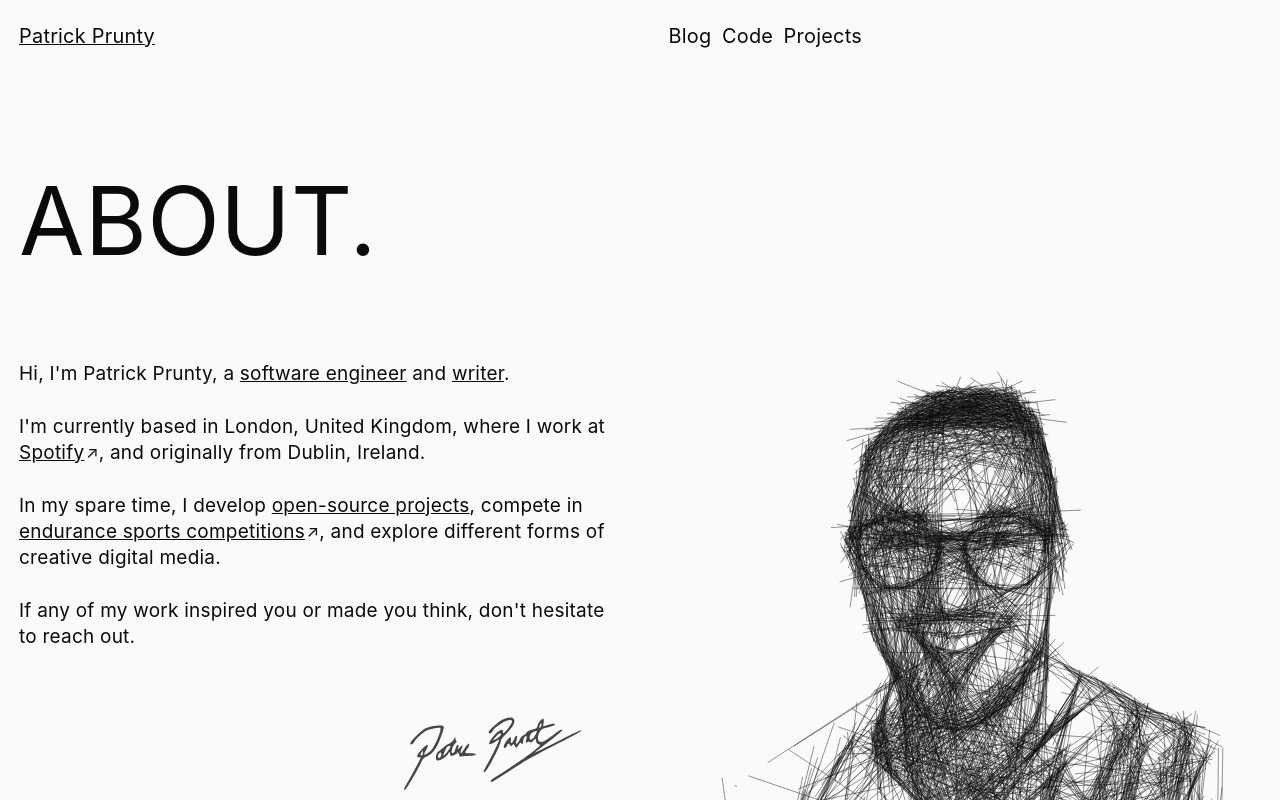
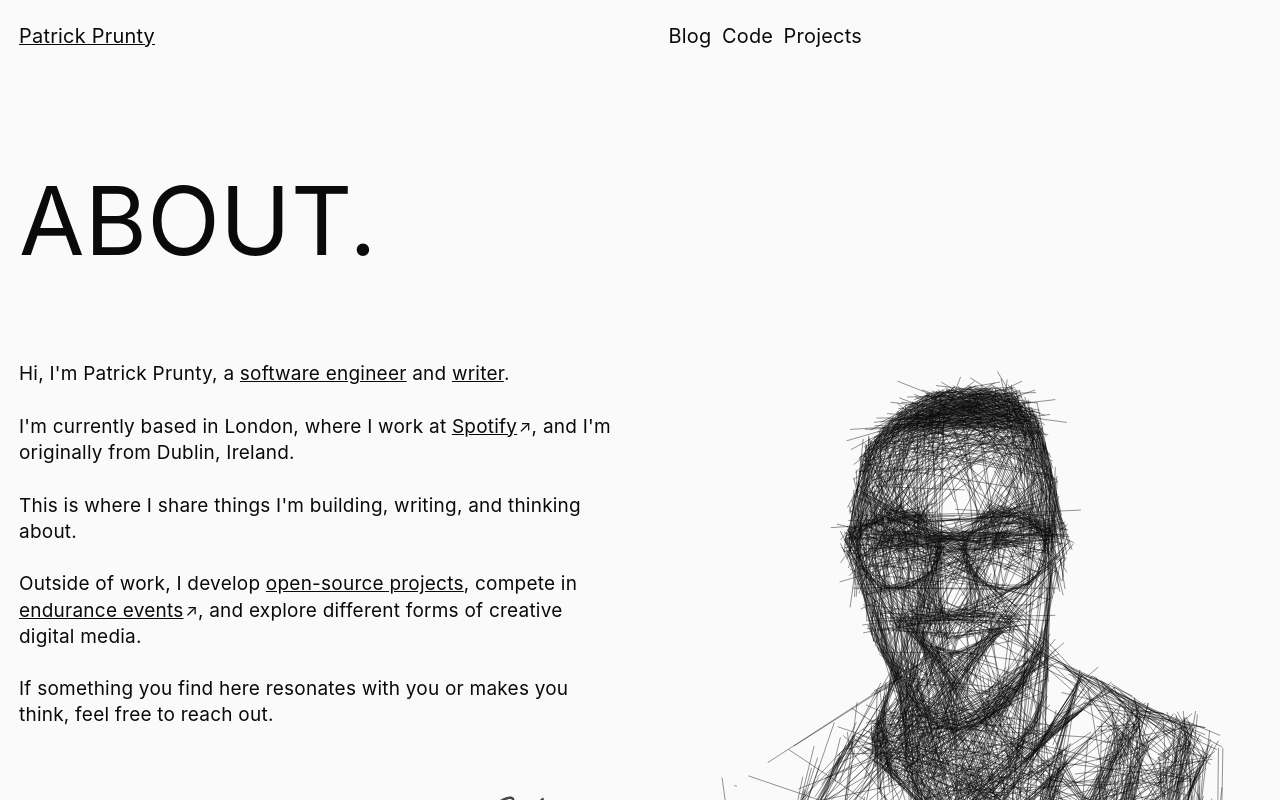
Before and after one commit to oxmonty/patrickprunty.com, a SvelteKit app: page / in a window 1280 px wide. Shown: the top 800 px of the page. Built offline with nearby package versions, Linux system fonts and the light colour scheme; no server answers.

Commit message:
feat: update landing page intro copy

```diff
--- a/src/routes/+page.svelte
+++ b/src/routes/+page.svelte
@@ -22,28 +22,32 @@
 					<a href="/blog">writer</a>.
 				</p>
 				<p>
-					I'm currently based in London, United Kingdom, where I work at
+					I'm currently based in London, where I work at
 					<a
 						href="https://www.spotify.com"
 						target="_blank"
 						rel="noopener noreferrer"
 						aria-label="Spotify (opens in a new tab)"
 						>Spotify<span aria-hidden="true" class="external-arrow">&#8599;</span></a
-					>, and originally from Dublin, Ireland.
+					>, and I'm originally from Dublin, Ireland.
 				</p>
+				<p>This is where I share things I'm building, writing, and thinking about.</p>
 				<p>
-					In my spare time, I develop <a href="/projects">open-source projects</a>, compete in
+					Outside of work, I develop <a href="/projects">open-source projects</a>, compete in
 					<a
 						href={site.links.strava}
 						target="_blank"
 						rel="noopener noreferrer"
-						aria-label="Endurance sports competitions on Strava (opens in a new tab)"
-						>endurance sports competitions<span aria-hidden="true" class="external-arrow"
+						aria-label="Endurance events on Strava (opens in a new tab)"
+						>endurance events<span aria-hidden="true" class="external-arrow"
 							>&#8599;</span
 						></a
 					>, and explore different forms of creative digital media.
 				</p>
-				<p>If any of my work inspired you or made you think, don't hesitate to reach out.</p>
+				<p>
+					If something you find here resonates with you or makes you think, feel free to reach
+					out.
+				</p>
 
 				<!--
 					Ported from v1: drawn as a CSS mask rather than an <img>, so the mark
```
